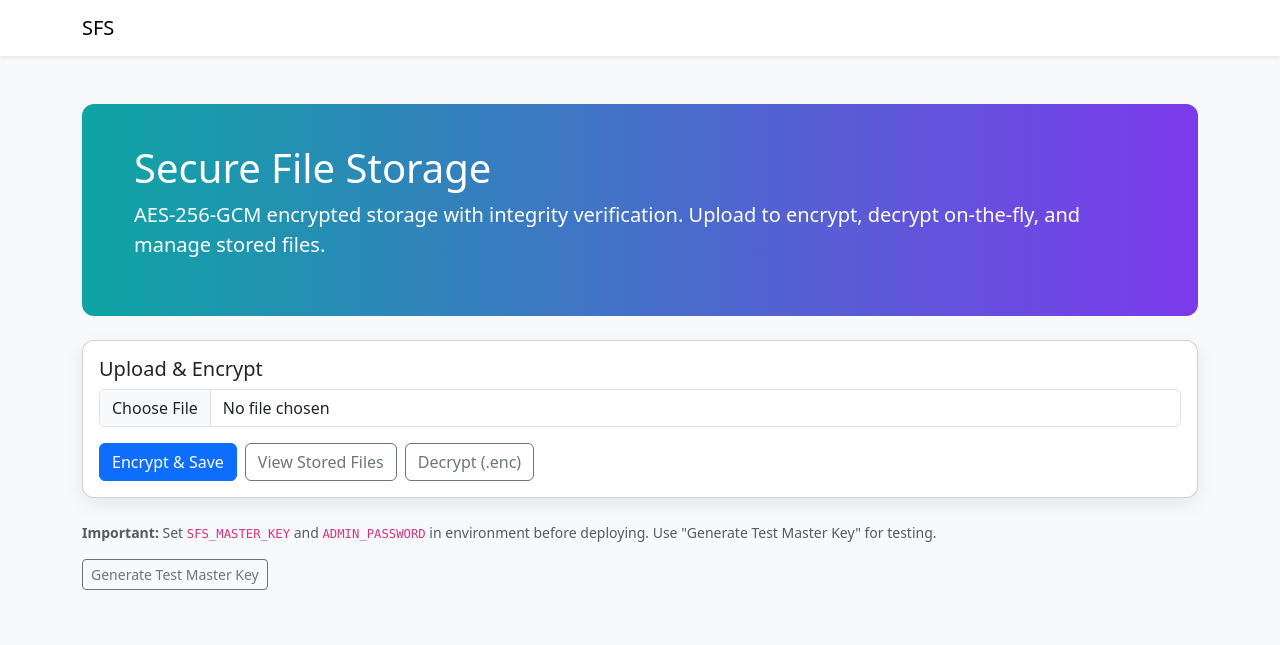
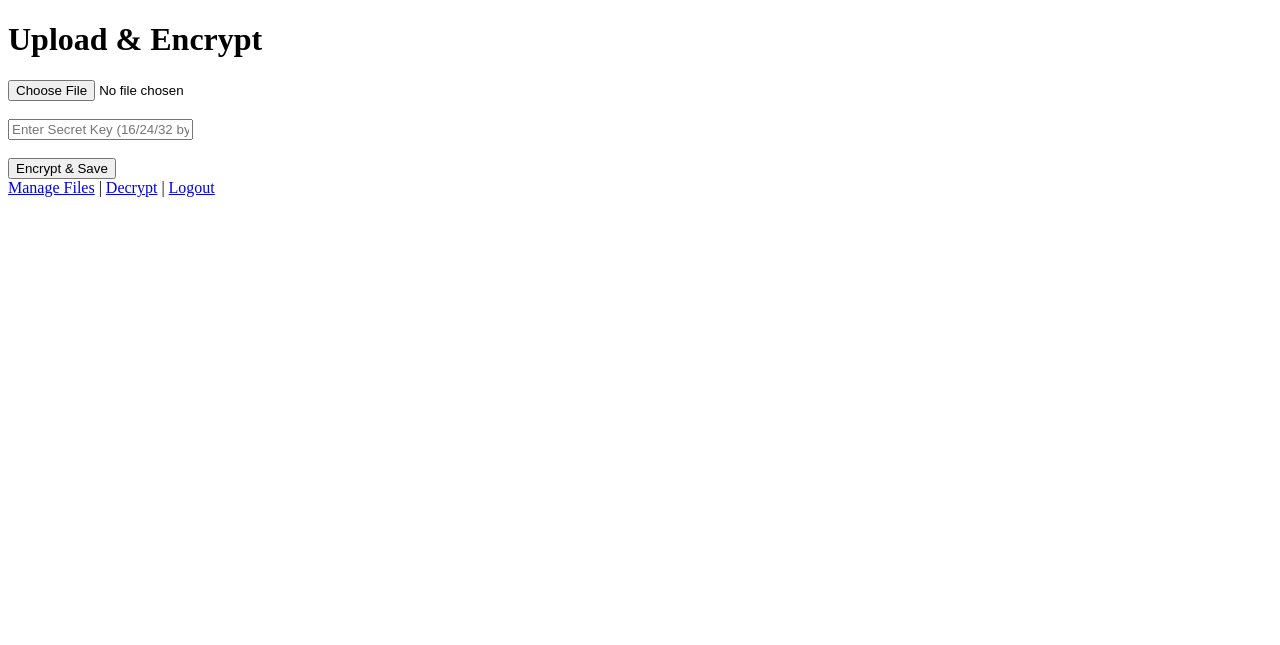
Before and after one commit to Abhims898/Elevate-labs-Internship-project, a Flask app: page / in a window 1280 px wide. Shown: the top 645 px of the page. Run offline with Flask 2, Linux system fonts and the light colour scheme.

Commit message:
Update index.html

```diff
--- a/templates/index.html
+++ b/templates/index.html
@@ -1,83 +1,17 @@
-<!doctype html>
-<html lang="en">
-  <head>
-    <meta charset="utf-8">
-    <title>SFS — Secure File Storage</title>
-    <meta name="viewport" content="width=device-width, initial-scale=1">
-    <link href="https://cdn.jsdelivr.net/npm/bootstrap@5.3.2/dist/css/bootstrap.min.css" rel="stylesheet">
-    <style>
-      .hero { background: linear-gradient(90deg,#0ea5a4,#7c3aed); color:white; padding:40px; border-radius:12px; }
-      .card-upload { border-radius:12px; box-shadow: 0 6px 18px rgba(0,0,0,0.08); }
-    </style>
-  </head>
-  <body class="bg-light">
-    <nav class="navbar navbar-expand-lg navbar-light bg-white shadow-sm">
-      <div class="container">
-        <a class="navbar-brand" href="{{ url_for('index') }}">SFS</a>
-        <div class="d-flex ms-auto">
-          {% if auth_enabled %}
-            {% if session.logged_in %}
-              <a class="btn btn-outline-secondary me-2" href="{{ url_for('list_files') }}">Files</a>
-              <a class="btn btn-outline-danger" href="{{ url_for('logout') }}">Logout</a>
-            {% else %}
-              <a class="btn btn-outline-primary" href="{{ url_for('login') }}">Login</a>
-            {% endif %}
-          {% endif %}
-        </div>
-      </div>
-    </nav>
-
-    <div class="container py-5">
-      <div class="hero mb-4">
-        <div class="container">
-          <h1 class="display-6">Secure File Storage</h1>
-          <p class="lead">AES-256-GCM encrypted storage with integrity verification. Upload to encrypt, decrypt on-the-fly, and manage stored files.</p>
-        </div>
-      </div>
-
-      {% with messages = get_flashed_messages(with_categories=true) %}
-        {% if messages %}
-          <div class="mb-3">
-            {% for category, msg in messages %}
-              <div class="alert alert-{{ category }}">{{ msg }}</div>
-            {% endfor %}
-          </div>
-        {% endif %}
-      {% endwith %}
-
-      <div class="card card-upload mb-4">
-        <div class="card-body">
-          <h5>Upload & Encrypt</h5>
-          <form method="post" action="{{ url_for('upload') }}" enctype="multipart/form-data">
-            <div class="mb-3">
-              <input class="form-control" type="file" name="file" required>
-            </div>
-            <div class="d-flex">
-              <button class="btn btn-primary me-2" type="submit">Encrypt & Save</button>
-              <a class="btn btn-outline-secondary me-2" href="{{ url_for('list_files') }}">View Stored Files</a>
-              <a class="btn btn-outline-secondary" href="{{ url_for('decrypt_upload') }}">Decrypt (.enc)</a>
-            </div>
-          </form>
-        </div>
-      </div>
-
-      <div class="text-muted small">
-        <strong>Important:</strong> Set <code>SFS_MASTER_KEY</code> and <code>ADMIN_PASSWORD</code> in environment before deploying. Use "Generate Test Master Key" for testing.
-      </div>
-
-      <div class="mt-3">
-        <button id="genKey" class="btn btn-sm btn-outline-secondary">Generate Test Master Key</button>
-        <div id="generatedKey" class="mt-2"></div>
-      </div>
-    </div>
-
-    <script>
-      document.getElementById("genKey").addEventListener("click", async function(){
-        const resp = await fetch("/generate-key", {method: "POST"});
-        const j = await resp.json();
-        const el = document.getElementById("generatedKey");
-        el.innerHTML = "<div class='card'><div class='card-body'><strong>Master Key (copy to env):</strong><div class='mt-2'><code style='word-break:break-all;'>"+j.master_key+"</code></div></div></div>";
-      });
-    </script>
-  </body>
+<!DOCTYPE html>
+<html>
+<head>
+  <title>Secure File Storage</title>
+</head>
+<body>
+  <h1>Upload & Encrypt</h1>
+  <form method="POST" enctype="multipart/form-data">
+    <input type="file" name="file" required><br><br>
+    <input type="password" name="user_key" placeholder="Enter Secret Key (16/24/32 bytes)" required><br><br>
+    <button type="submit">Encrypt & Save</button>
+  </form>
+  <a href="{{ url_for('list_files') }}">Manage Files</a> |
+  <a href="{{ url_for('decrypt_file') }}">Decrypt</a> |
+  <a href="{{ url_for('logout') }}">Logout</a>
+</body>
 </html>
```
